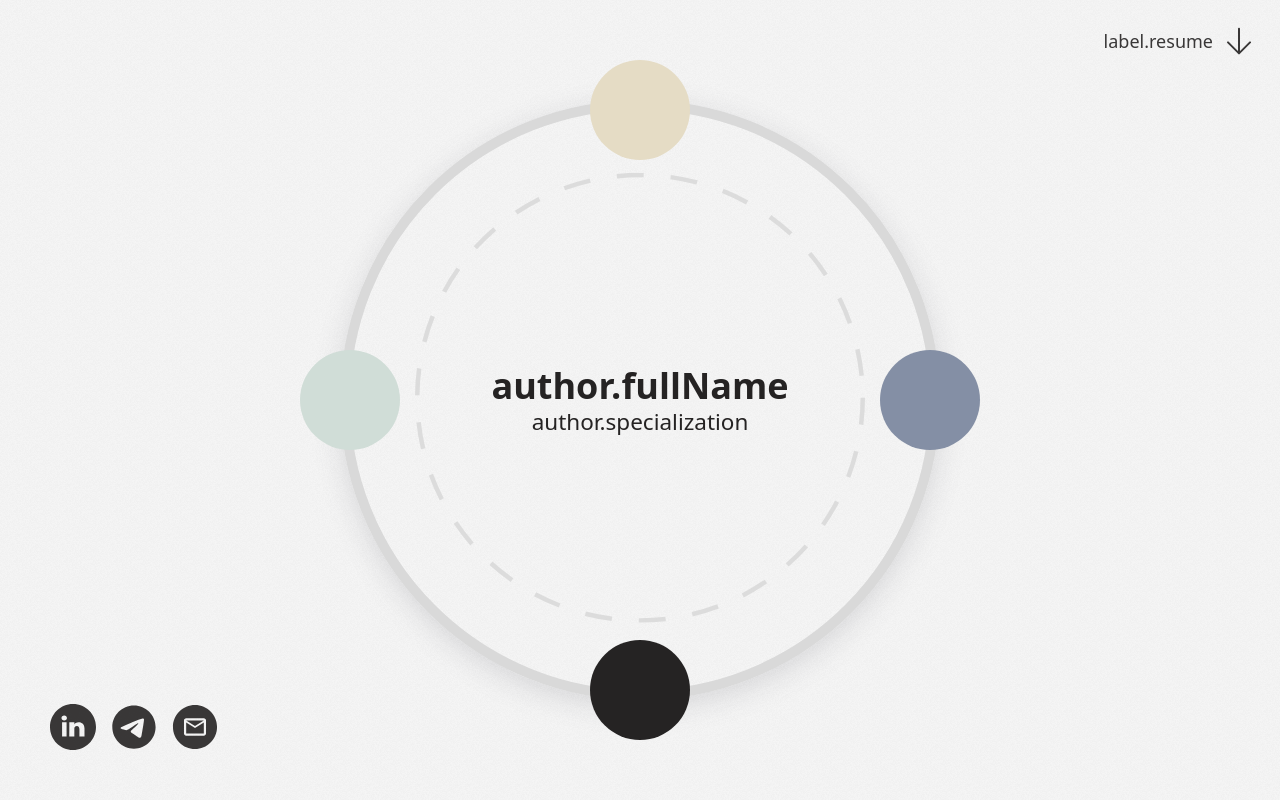
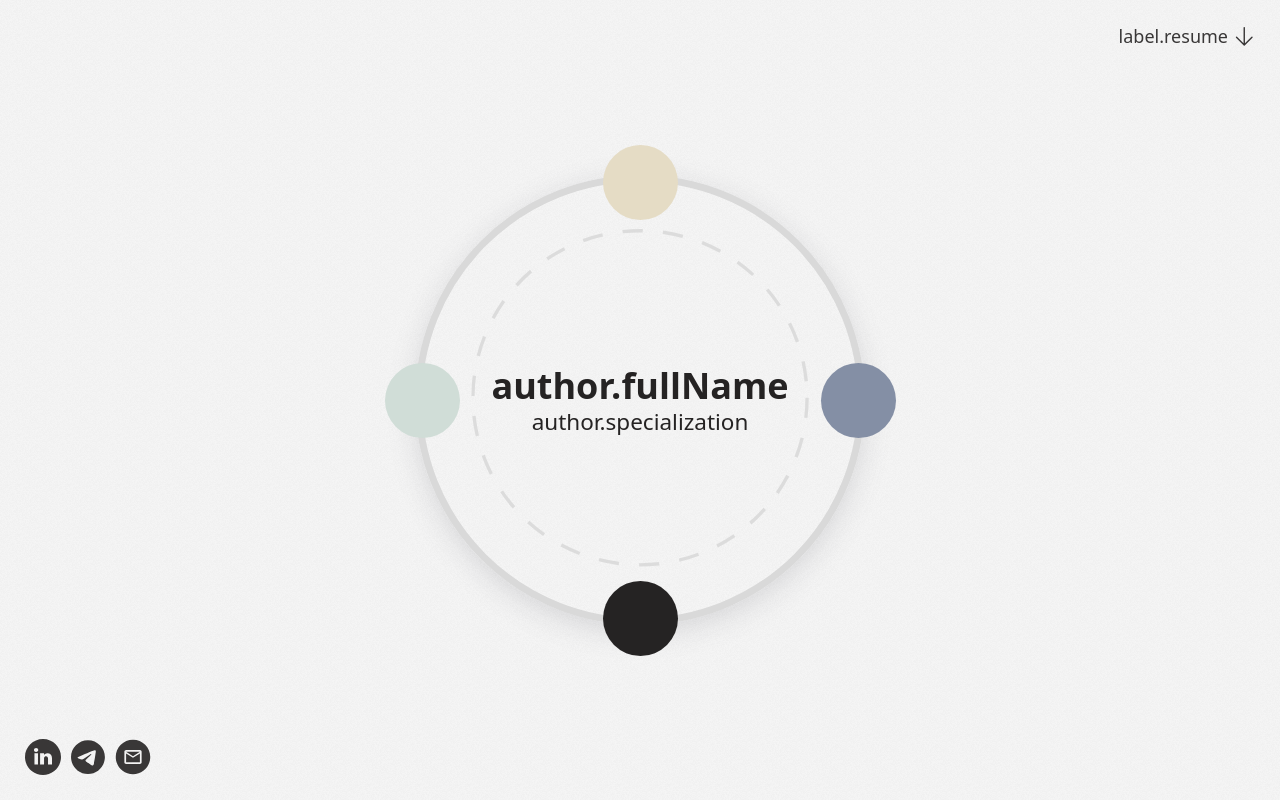
Before and after one commit to AtaiSamak/portfolio, a React (Create React App) app: page / in a window 1280 px wide. Built offline with nearby package versions, Linux system fonts and the light colour scheme.

Commit message:
refactor: margin px to em

```diff
--- a/src/app/App.module.scss
+++ b/src/app/App.module.scss
@@ -24,13 +24,17 @@
 .section {
   position: fixed;
   top: 150%;
-  right: 0;
-  left: 500px; // TODO get menu width + 200px
+  left: 450px;
+  right: 150px;
+
   transform: translateY(-50%);
-
   transition: top 0.2s ease-in-out;
 
   &Active {
     top: 50%;
   }
+
+  @media (max-width: 1440px) {
+    left: 350px;
+  }
 }
--- a/src/components/contacts/Contacts.module.scss
+++ b/src/components/contacts/Contacts.module.scss
@@ -1,24 +1,29 @@
 .container {
   position: absolute;
-  left: 50px;
-  bottom: 50px;
+  left: 25px;
+  bottom: 25px;
 
   display: flex;
 }
 
 .link {
-  width: 46px;
-  height: 46px;
+  width: 2rem;
+  height: 2rem;
   cursor: pointer;
   opacity: 0.9;
   transition: transform 0.2s ease-in-out;
 
   & + & {
-    margin-left: 15px;
+    margin-left: 0.5em;
   }
 
   &:hover {
     opacity: 1;
     transform: scale(1.25);
   }
+
+  svg {
+    width: 100%;
+    height: 100%;
+  }
 }
--- a/src/components/menu/Menu.module.scss
+++ b/src/components/menu/Menu.module.scss
@@ -19,6 +19,26 @@
   &Active {
     left: 0;
   }
+
+  @media (max-width: 1440px) {
+    // 25% smaller
+    width: 450px;
+    height: 450px;
+
+    .dashedCircle {
+      width: 337.5px;
+      height: 337.5px;
+    }
+
+    .buttons {
+      border: 7.5px solid $color-gray;
+    }
+  }
+}
+
+.dashedCircle {
+  width: 450px;
+  height: 450px;
 }
 
 .content {
--- a/src/components/menu/Menu.tsx
+++ b/src/components/menu/Menu.tsx
@@ -122,7 +122,7 @@ const Menu: FC<MenuProps> = ({ section, onChange }) => {
       })}
     >
       <div className={styles.content}>
-        <DashedCircle width={450} height={450} />
+        <DashedCircle className={styles.dashedCircle} />
         <div className={styles.text}>
           {t('author.fullName')}
           <span>{t('author.specialization')}</span>
--- a/src/components/menu/button/MenuButton.module.scss
+++ b/src/components/menu/button/MenuButton.module.scss
@@ -94,4 +94,14 @@
       opacity: 1;
     }
   }
+
+  @media (max-width: 1440px) {
+    // 25% smaller
+    width: 75px;
+    height: 75px;
+
+    .border {
+      border: 7.5px solid $color-gray;
+    }
+  }
 }
--- a/src/components/resume/Resume.module.scss
+++ b/src/components/resume/Resume.module.scss
@@ -8,7 +8,6 @@
 
   display: flex;
   align-items: center;
-  gap: 10px;
 
   font-weight: 400;
   opacity: 0.9;
@@ -18,7 +17,7 @@
     content: '';
     position: absolute;
     top: calc(100% + 2px);
-    height: 3px;
+    height: 2px;
     background-color: $color-black;
     width: 0;
     transition: width 0.3s ease-in-out;
@@ -26,8 +25,15 @@
 
   &:hover {
     opacity: 1;
+
     &:after {
       width: 95%;
     }
   }
+
+  .download {
+    width: 1.25rem;
+    height: 1.25rem;
+    margin-left: 0.25em;
+  }
 }
--- a/src/components/resume/Resume.tsx
+++ b/src/components/resume/Resume.tsx
@@ -7,9 +7,10 @@ import styles from './Resume.module.scss'
 
 const Resume = () => {
   const { t } = useTranslation()
+
   return (
     <div className={styles.resume}>
-      {t('label.resume')} <Download width={32} height={32} />
+      {t('label.resume')} <Download className={styles.download} />
     </div>
   )
 }
```
